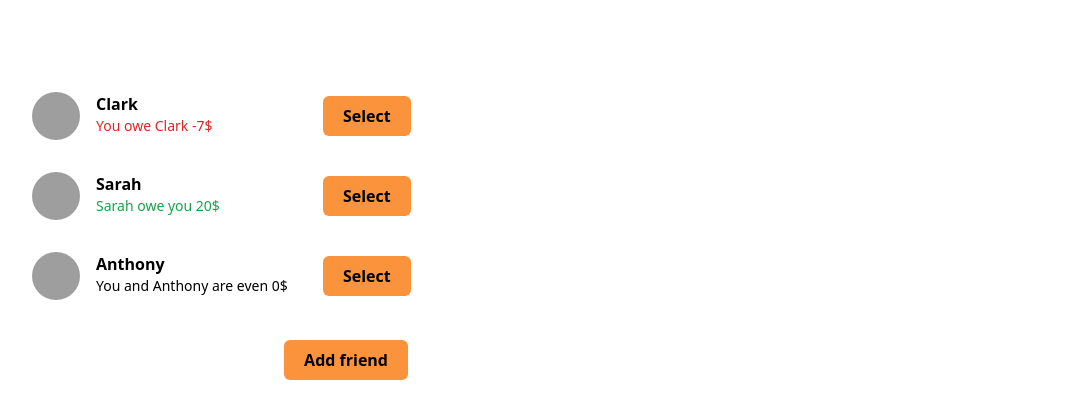
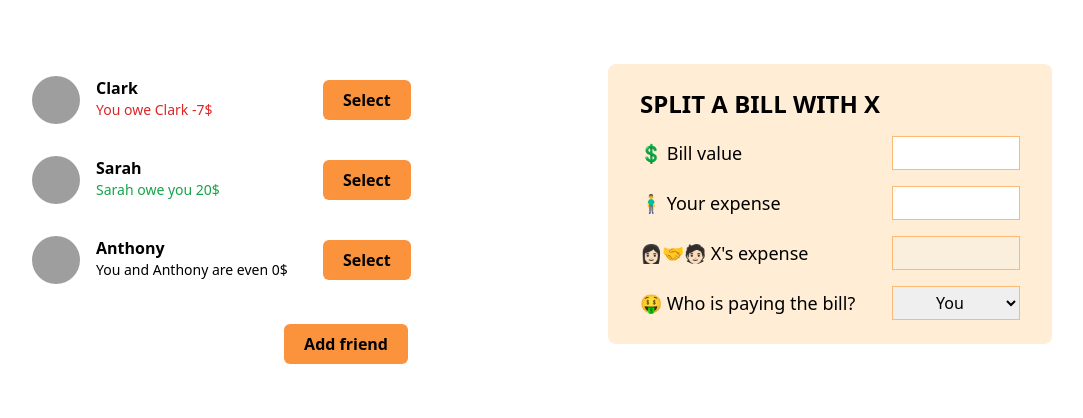
Before and after one commit to Mirwais01/eatNsplit-app, a React (Create React App) app: page / in a window 1280 px wide. Shown: the top 418 px of the page, without its empty margins (32-1115 px from the left). Built offline with nearby package versions, Linux system fonts and the light colour scheme; grey boxes are pictures that could not be loaded.

Commit message:
the ui of split form is completed.

```diff
--- a/src/components/App.jsx
+++ b/src/components/App.jsx
@@ -1,6 +1,7 @@
 import { useState } from "react";
 import AddFriend from "./AddFriend";
 import Button from "./Button";
+import SplitForm from "./SplitForm";
 
 const initialFriends = [
   {
@@ -25,32 +26,36 @@ const initialFriends = [
 
 export default function App() {
   const [showAddFriend, setShowAddFriend] = useState(false);
+  const [friends, setFriends] = useState(initialFriends);
 
   function handleAddFriend() {
     setShowAddFriend((showAddFriend) => !showAddFriend);
   }
 
   return (
-    <div className="container mx-auto md:px-12 py-20 grid grid-cols-1 md:grid-cols-2">
+    <div className="container mx-auto md:px-12 py-16 grid grid-cols-1 md:grid-cols-2">
       {/* sidebar */}
-      <div className="flex flex-col">
-        <FriendList />
-        {showAddFriend && <AddFriend initialFriends={initialFriends} />}
+      <div className="flex flex-col md:row-span-2">
+        <FriendList friends={friends} />
+        {showAddFriend && <AddFriend setFriends={setFriends} />}
+
         <div className="flex justify-end mt-7 ms-40 md:ms-24 w-1/2">
           <Button onClickBtn={handleAddFriend}>
             {showAddFriend ? "Close" : "Add friend"}
           </Button>
         </div>
       </div>
+
+      <SplitForm />
     </div>
   );
 }
 
-function FriendList() {
+function FriendList({ friends }) {
   return (
     <div className="md:w-2/3 mx-2">
       <ul className="space-y-2">
-        {initialFriends.map((el) => (
+        {friends.map((el) => (
           <Friend el={el} key={el.id} />
         ))}
       </ul>
--- /dev/null
+++ b/src/components/SplitForm.jsx
@@ -0,0 +1,55 @@
+export default function SplitForm() {
+  return (
+    <form
+      action=""
+      className="p-4 bg-orange-100 flex flex-col md:w-3/4 mx-4 mt-11 md:mt-0 md:mx-0 px-8 py-6 rounded-lg space-y-4"
+    >
+      <h1 className="font-bold text-2xl">SPLIT A BILL WITH X</h1>
+
+      <div className="flex justify-between items-center">
+        <label htmlFor="" className="text-sm md:text-lg">
+          💲 Bill value
+        </label>
+        <input
+          type="text"
+          className="md:w-32 w-20 border border-orange-300 text-center md:py-1 outline-0"
+        />
+      </div>
+
+      <div className="flex justify-between items-center">
+        <label htmlFor="" className="text-sm md:text-lg">
+          🧍‍♂️ Your expense
+        </label>
+        <input
+          type="text"
+          className="md:w-32 w-20 border border-orange-300 text-center md:py-1 outline-0"
+        />
+      </div>
+
+      <div className="flex justify-between items-center">
+        <label htmlFor="" className="text-sm md:text-lg">
+          👩🏻‍🤝‍🧑🏻 X's expense
+        </label>
+        <input
+          type="text"
+          className="md:w-32 w-20 border border-orange-300 text-center md:py-1 outline-0"
+          disabled
+        />
+      </div>
+
+      <div className="flex justify-between items-center">
+        <label htmlFor="" className="text-sm md:text-lg">
+          🤑 Who is paying the bill?
+        </label>
+        <select
+          name=""
+          id=""
+          className="md:w-32 w-20 border border-orange-300 text-center md:py-1 outline-0"
+        >
+          <option value="">You</option>
+          <option value="">X</option>
+        </select>
+      </div>
+    </form>
+  );
+}
```
